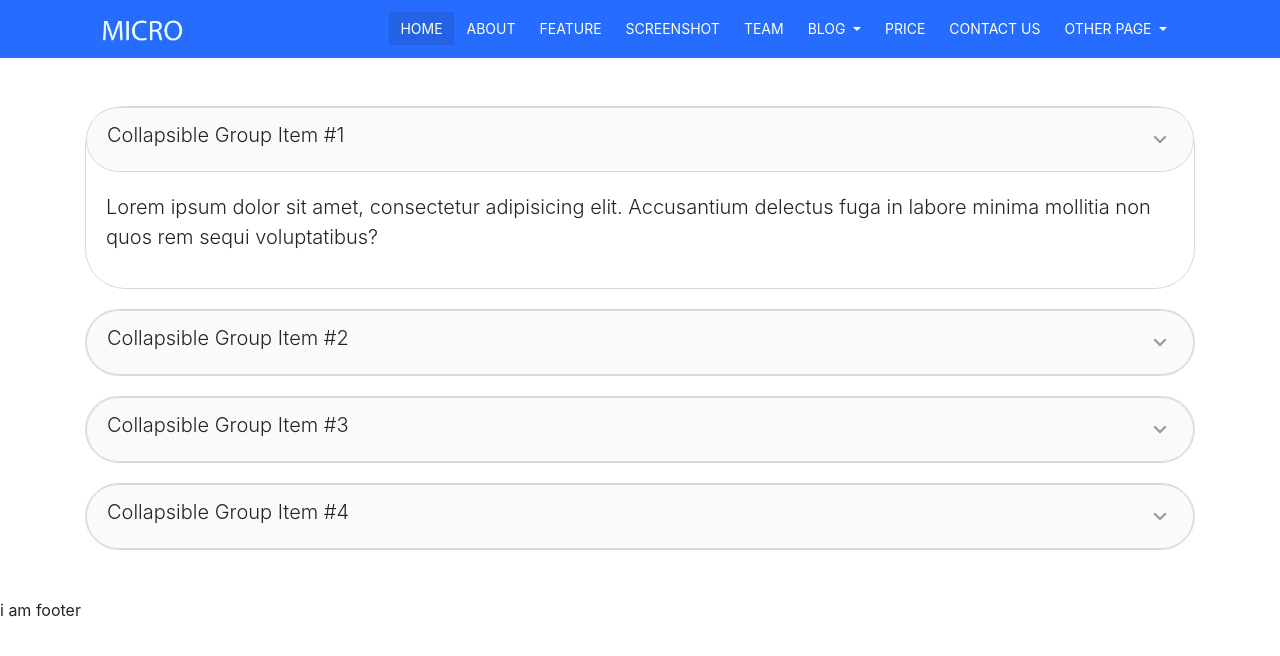
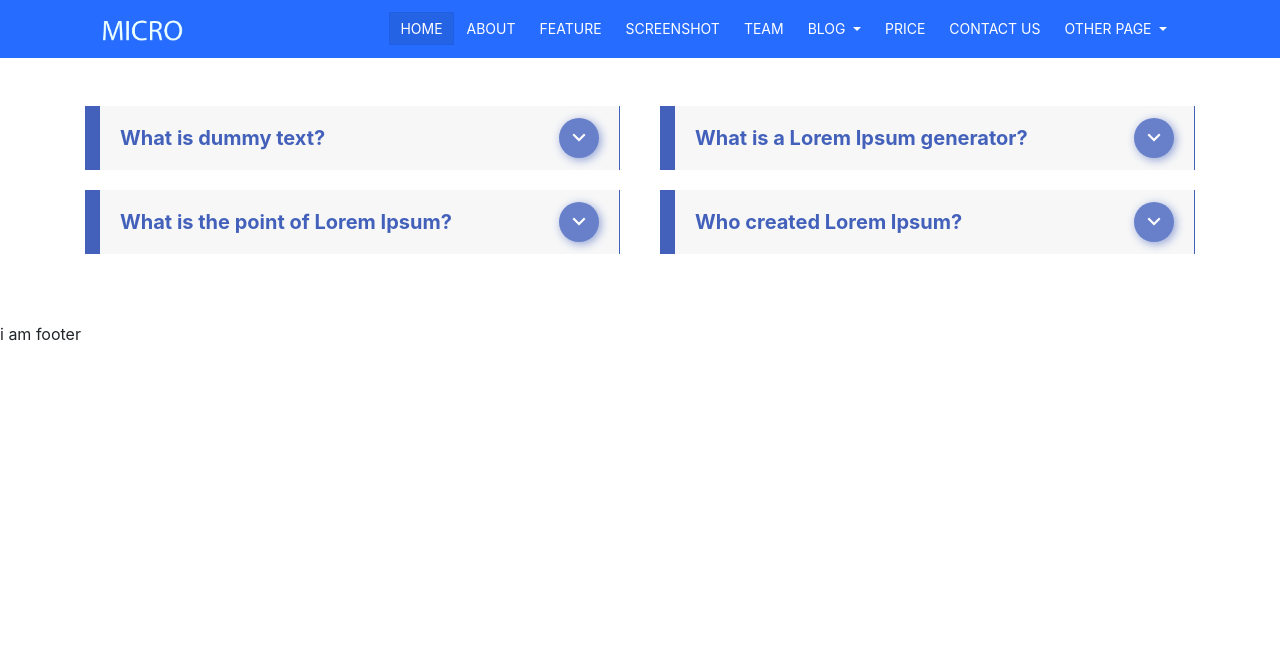
Before and after one commit to ashiqulemu/simple-theme, a Vue app: page /faq in a window 1280 px wide. Shown: the top 656 px of the page. Built offline with nearby package versions, Linux system fonts and the light colour scheme.

Commit message:
faq page

```diff
--- a/src/assets/sass/juhurul.scss
+++ b/src/assets/sass/juhurul.scss
@@ -1,31 +1,43 @@
 @import "color-variables";
 
 
-$black: #000000;
+.accordion{
 
-.accordion{
+  .accordion-left{
+    flex: 1;
+  }
+  .accordion-right{
+    flex: 1;
+  }
 
   .card{
     border: none;
     margin-bottom: 20px;
+    border-radius: 0;
 
     .card-content{
-      border: 1px solid lighten($black, 85%);
-      border-radius: 40px;
+      border-radius: 0;
+      border-left: 15px solid lighten($secondary,20%);
+      border-right: 1px solid lighten($secondary,20%);
 
       .card-header{
-        background: $bg-primary;
-        border-radius: 100px;
         justify-content: space-between;
-        border: 1px solid lighten($black, 85%);
+        border-radius: 0;
+        border: none;
 
         .lead{
           margin-bottom: 0 !important;
+          margin-top: 5px;
+          font-weight: bold;
+          color: lighten($secondary,20%);
         }
 
         .down-icon{
+          text-align: center;
           font-size: 26px;
-          color: lighten($black, 60%);
+          border: none;
+          color: lighten($secondary,20%);
+
         }
       }
     }
@@ -38,6 +50,32 @@ $black: #000000;
     transform: rotate(180deg);
   }
 }
-.icon-transform{
-  transform: rotate(90deg);
+
+@media(min-width: 769px) {
+  .accordion{
+
+    display: flex;
+
+    .accordion-left{
+      padding-right: 20px;
+    }
+    .accordion-right{
+      padding-left: 20px ;
+    }
+  }
 }
+
+@media(min-width: 426px) {
+  .down-icon{
+    height: 40px;
+    width: 40px;
+    text-align: center;
+    font-size: 26px;
+    border: none;
+    border-radius: 100%;
+    color: lighten($text-color, 100%) !important;
+    box-shadow: 2px 2px 10px 0px lighten($secondary,40%);
+    background: lighten($secondary,30%);
+  }
+
+}
--- a/src/views/pages/faq.vue
+++ b/src/views/pages/faq.vue
@@ -5,17 +5,19 @@
       <!--accordion-->
             <div class="accordion">
 
+                <div class="accordion-left">
                     <div class="card">
                         <div class="card-content">
                             <div class="card-header d-flex" data-toggle="collapse" data-target="#collapse1">
-                            <p class="lead">Collapsible Group Item #1</p>
+                                <p class="lead">What is dummy text?</p>
                                 <i class="mdi mdi-chevron-down down-icon"></i>
                             </div>
 
-                        <div id="collapse1" class="collapse show">
+                            <div id="collapse1" class="collapse">
                                 <div class="card-body">
-                                <p class="lead">Lorem ipsum dolor sit amet, consectetur adipisicing elit. Accusantium delectus fuga in
-                                    labore minima mollitia non quos rem sequi voluptatibus?</p>
+                                    <p class="lead">Dummy text is text that is used in the publishing industry or by web
+                                        designers to occupy the space which will later be filled with 'real' content.
+                                        This is required when, for example, the final text is not yet available.</p>
                                 </div>
                             </div>
                         </div>
@@ -24,30 +26,34 @@
                     <div class="card">
                         <div class="card-content">
                             <div class="card-header d-flex" data-toggle="collapse" data-target="#collapse2">
-                            <p class="lead">Collapsible Group Item #2</p>
+                                <p class="lead">What is the point of Lorem Ipsum?</p>
                                 <i class="mdi mdi-chevron-down down-icon"></i>
                             </div>
 
                             <div id="collapse2" class="collapse">
                                 <div class="card-body">
-                                <p class="lead">Lorem ipsum dolor sit amet, consectetur adipisicing elit. Accusantium delectus fuga in
-                                    labore minima mollitia non quos rem sequi voluptatibus?</p>
+                                    <p class="lead">What exactly is the purpose of Lorem Ipsum? Within the printing,
+                                        publishing, and graphic design industries, Lorem Ipsum is placeholder text used to
+                                        visualize the graphic layout of a document where actual text will eventually be.</p>
+                                </div>
                             </div>
                         </div>
                     </div>
                 </div>
 
+                <div class="accordion-right">
                     <div class="card">
                         <div class="card-content">
                             <div class="card-header d-flex" data-toggle="collapse" data-target="#collapse3">
-                            <p class="lead">Collapsible Group Item #3</p>
+                                <p class="lead">What is a Lorem Ipsum generator?</p>
                                <i class="mdi mdi-chevron-down down-icon"></i>
                             </div>
 
                             <div id="collapse3" class="collapse">
                                 <div class="card-body">
-                                <p class="lead">Lorem ipsum dolor sit amet, consectetur adipisicing elit. Accusantium delectus fuga in
-                                    labore minima mollitia non quos rem sequi voluptatibus?</p>
+                                    <p class="lead">Derived from Latin dolorem ipsum, Lorem Ipsum is filler
+                                        text used by publishers and graphic designers used to demonstrate graphic elements.
+                                        Let's say you're drafting the ultimate content marketing strategy.</p>
                                 </div>
                             </div>
                         </div>
@@ -56,14 +62,16 @@
                     <div class="card">
                         <div class="card-content">
                             <div class="card-header d-flex" data-toggle="collapse" data-target="#collapse4">
-                            <p class="lead">Collapsible Group Item #4</p>
+                                <p class="lead">Who created Lorem Ipsum?</p>
                                 <i class="mdi mdi-chevron-down down-icon"></i>
                             </div>
 
                             <div id="collapse4" class="collapse">
                                 <div class="card-body">
-                                <p class="lead">Lorem ipsum dolor sit amet, consectetur adipisicing elit. Accusantium delectus fuga in
-                                    labore minima mollitia non quos rem sequi voluptatibus?</p>
+                                    <p class="lead">The standard usage, created by an anonymous printer in the 16th century,
+                                        goes like this: Lorem ipsum dolor sit amet, consectetur adipiscing elit, sed do
+                                        eiusmod tempor incididunt ut labore et dolore magna aliqua.</p>
+                                </div>
                             </div>
                         </div>
                     </div>
```
Lines whose indentation alone changed are shown as unchanged.
